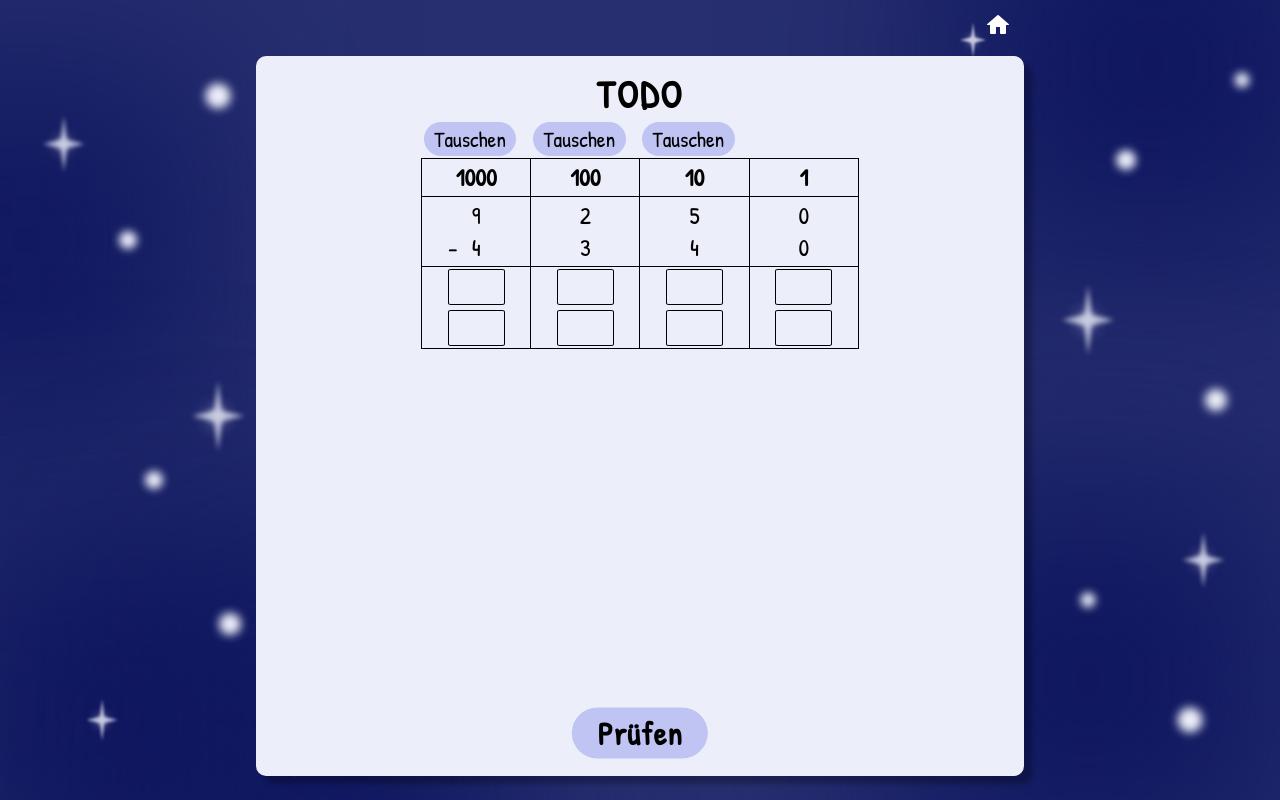
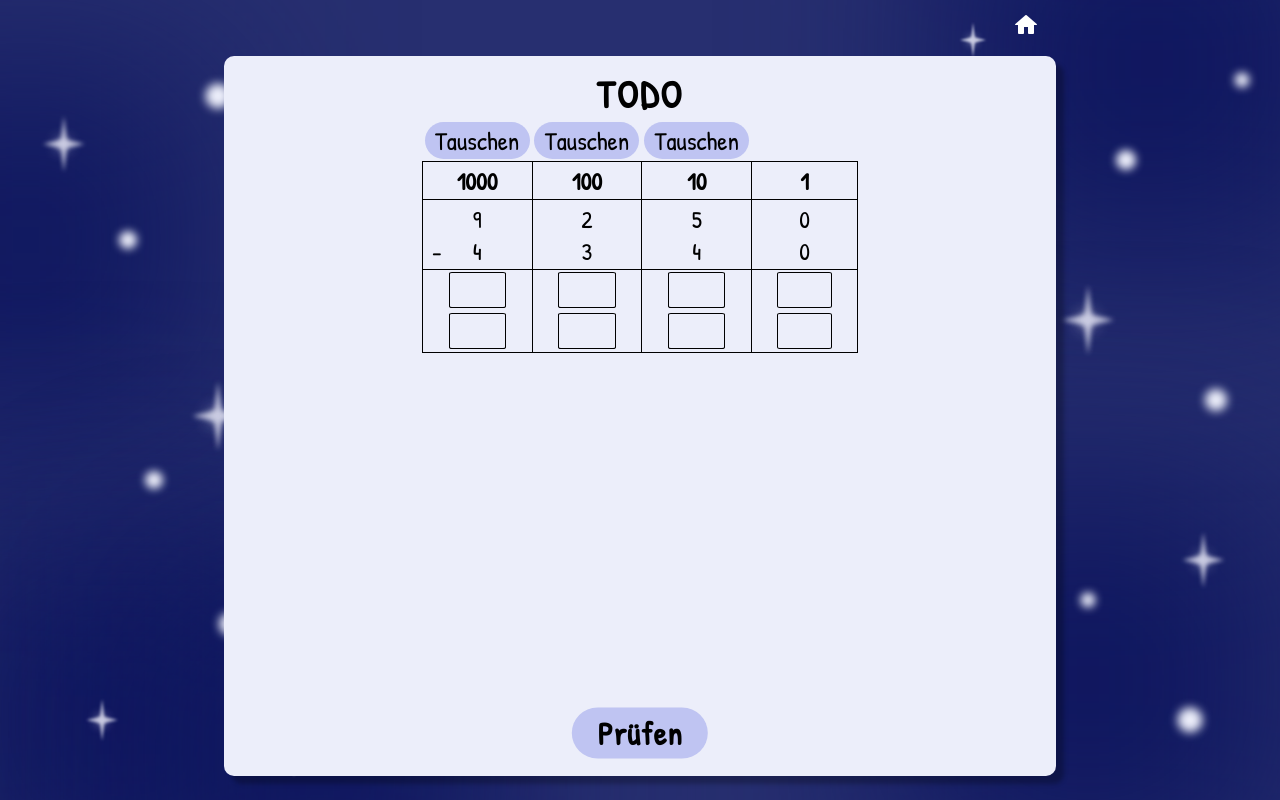
Before and after one commit to jara1008/Bachelor-Thesis, a React (Create React App) app in the folder thesis/: page /activitySeven in a window 1280 px wide. Built offline with nearby package versions, Linux system fonts and the light colour scheme.

Commit message:
updated correctness label

```diff
--- a/thesis/src/components/activityOne.jsx
+++ b/thesis/src/components/activityOne.jsx
@@ -246,8 +246,8 @@ function ActivityOne() {
                                 stroke="black" strokeWidth="2" />
                         )}
                     </svg>
-                {isCorrect && displayCorrectness && <CorrectnessLabel message="Richtig" isVisible={true}/>}
-                {!!!isCorrect && displayCorrectness && !!!checkBoxCorrectness && <CorrectnessLabel message="Versuche es nochmal!" isVisible={true}/>}
+                {isCorrect && displayCorrectness && <CorrectnessLabel message="Richtig" isVisible={true} top="76%" left="77%"/>}
+                {!!!isCorrect && displayCorrectness && !!!checkBoxCorrectness && <CorrectnessLabel message="Versuche es nochmal!" isVisible={true} top="76%" left="77%"/>}
                 {checkBoxCorrectness && <CorrectnessLabel message="Wähle das richtige Kästchen an!" isVisible={true} top="73%" left="71%" height="24%" width="30%"/>}
                 </div>
                 <button onClick={isCorrect ? handleNext : checkInput} className="button-default"
--- a/thesis/src/components/activitySeven.css
+++ b/thesis/src/components/activitySeven.css
@@ -1,7 +1,7 @@
 @import url('https://fonts.googleapis.com/css2?family=Patrick+Hand&display=swap');
 
 .number-table-A7 {
-    width: 60%;
+    width: 55%;
     margin: 0% auto;
     border-collapse: collapse;
     text-align: center;
--- a/thesis/src/components/activitySeven.jsx
+++ b/thesis/src/components/activitySeven.jsx
@@ -144,8 +144,8 @@ function ActivitySeven() {
             <div className="white-box-tall" >
                 <HomeLink top="-6%"/>
                 <span className="title-text">TODO</span>
-                {isCorrect && displayCorrectness && <CorrectnessLabel message="Richtig!" isVisible={true} />}
-                {!!!isCorrect && displayCorrectness && <CorrectnessLabel message="Versuche es nochmal!" isVisible={true} />}
+                {isCorrect && displayCorrectness && <CorrectnessLabel message="Richtig!" isVisible={true} top="82%" left="78%"/>}
+                {!!!isCorrect && displayCorrectness && <CorrectnessLabel message="Versuche es nochmal!" isVisible={true} top="82%" left="78%"/>}
 
                 <table className="number-table-A7">
                     <thead>
--- a/thesis/src/components/activitySix.jsx
+++ b/thesis/src/components/activitySix.jsx
@@ -233,9 +233,9 @@ function ActivitySix() {
                         readOnly={isCorrect}
                     />
                 </div>
-                {isCorrect && displayCorrectness && <CorrectnessLabel message="Richtig!" isVisible={true} />}
-                {!isCorrect && displayCorrectness && <CorrectnessLabel message="Versuche es nochmal!" isVisible={true} />}
-                {hint && <CorrectnessLabel message="Streiche erst alle möglichen Münzen!" isVisible={true} style={{top: '0%', left: '0%', height: '0%', width: '0%'}}/>}
+                {isCorrect && displayCorrectness && <CorrectnessLabel message="Richtig!" isVisible={true} left="79.5%"/>}
+                {!isCorrect && displayCorrectness && <CorrectnessLabel message="Versuche es nochmal!" isVisible={true} left="79.5%"/>}
+                {hint && <CorrectnessLabel message="Streiche erst alle möglichen Münzen!" isVisible={true} style={{top: '0%', left: '0%', height: '15vh', width: '20vw'}}/>}
                 <button onClick={handleConversion} className="header-button" style={{ marginTop: "2vh" }}>
                     Tauschen
                 </button>
--- a/thesis/src/components/activityThree.jsx
+++ b/thesis/src/components/activityThree.jsx
@@ -226,8 +226,8 @@ function ActivityThree() {
                     <button className="operator-button-A3" onClick={() => handleButtonClick('=')}>{'='}</button>
                     <button className="operator-button-A3" onClick={() => handleButtonClick('>')}>{'>'}</button>
                 </div>
-                {isCorrect && displayCorrectness && <CorrectnessLabel message="Richtig!" isVisible={true}/>}
-                {!!!isCorrect && displayCorrectness && <CorrectnessLabel message="Versuche es nochmal!" isVisible={true}/>}
+                {isCorrect && displayCorrectness && <CorrectnessLabel message="Richtig!" isVisible={true} left="79.5%"/>}
+                {!!!isCorrect && displayCorrectness && <CorrectnessLabel message="Versuche es nochmal!" isVisible={true} left="79.5%"/>}
                 <button onClick={isCorrect ? handleNext : checkInput} className="button-default"
                     style={{ top: `${checkButtonTop}%`, left: '50%' }} >
                     {isCorrect ? "Weiter" : "Prüfen"}
--- a/thesis/src/defaults.css
+++ b/thesis/src/defaults.css
@@ -44,7 +44,7 @@ body, html {
     border-radius: 10px;
     box-shadow: var(--box-shadow-default);
     height: 90vh;
-    width: 60vw;
+    width: 65vw;
     padding: 1.5vh 1.5vw;
     top: 2vh;
     box-sizing: border-box;
@@ -111,9 +111,9 @@ body, html {
     display: flex;
     justify-content: center;
     align-items: center;
-    padding: 0.2vh 0.8vw;
+    padding: 0.1vh 0.8vw;
     font-family: var(--font-family);
-    font-size: 1.7vw;
+    font-size: 2vw;
     background-color: var(--primary-color);
     border-radius: 50px;
     cursor: pointer;
@@ -126,13 +126,11 @@ body, html {
     justify-content: center;
     align-items: center;
     z-index: 10;
-    min-width: 15%; /* Add minimum width */
-    min-height: 17%; /* Add minimum height */
 }
 
 .overlay-content {
     background: var(--secondary-color);
-    padding: 0.4vw 0.1vw 0.4vw 0.1vw;
+    padding: 0.4vw 0vw 0.4vw 0vw;
     border-radius: 10px;
     box-shadow: var(--box-shadow-default);
     font-family: var(--font-family);
--- a/thesis/src/defaults.jsx
+++ b/thesis/src/defaults.jsx
@@ -43,7 +43,7 @@ export const EndOfGame = ({ levelName, levelNr }) => (
     </div>
 );
 
-export const CorrectnessLabel = ({ message, isVisible, top = '78%', left = '74%', height = '10vh', width = '14vw' }) => {
+export const CorrectnessLabel = ({ message, isVisible, top = '80%', left = '76%', height = '12vh', width = '13vw' }) => {
     if (!isVisible) return null;
 
     return (
```
